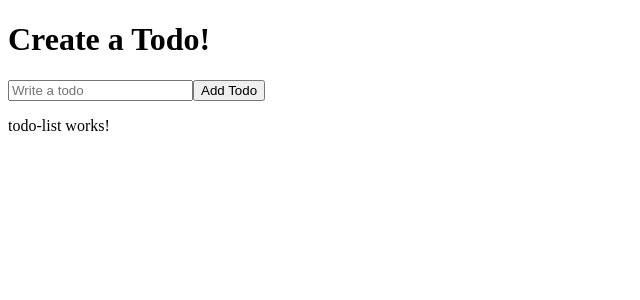
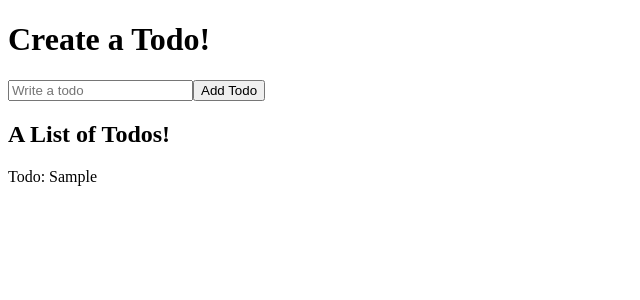
Before and after one commit to karlerikb/angularmaterial, an Angular app: page / in a window 1280 px wide. Both pictures are taken after typing "Sample" into the empty fields and a click on the button "Add Todo". Shown: the top 300 px of the page, without its empty margins (0-640 px from the left). Built offline with nearby package versions, Linux system fonts and the light colour scheme.

Commit message:
added functionality to generate todo components on the page

```diff
--- a/src/app/todo-list/todo-list.component.html
+++ b/src/app/todo-list/todo-list.component.html
@@ -1,3 +1,3 @@
-<p>
-  todo-list works!
-</p>
+<h2>A List of Todos!</h2>
+
+<app-todo *ngFor="let todo of todos" [todoObj]="todo"></app-todo>
--- a/src/app/todo-list/todo-list.component.ts
+++ b/src/app/todo-list/todo-list.component.ts
@@ -1,4 +1,6 @@
 import { Component, OnInit } from '@angular/core';
+import { Subscription } from 'rxjs';
+import { TodoServerService } from '../todo-server.service';
 
 @Component({
   selector: 'app-todo-list',
@@ -7,9 +9,17 @@ import { Component, OnInit } from '@angular/core';
 })
 export class TodoListComponent implements OnInit {
 
-  constructor() { }
+  private todoSubscription = new Subscription();
+  todos;
+
+  constructor(private todoServer: TodoServerService) { }
 
   ngOnInit() {
+    this.todos = this.todoServer.getTodos();
+
+    this.todoSubscription = this.todoServer.updateTodo.subscribe( () => {
+      this.todos = this.todoServer.getTodos();
+    });
   }
 
 }
--- a/src/app/todo-server.service.ts
+++ b/src/app/todo-server.service.ts
@@ -10,6 +10,7 @@ export class TodoServerService {
   updateTodo = new Subject();
 
   constructor() { }
+
 
   addTodos(todoText) {
 
@@ -25,4 +26,11 @@ export class TodoServerService {
 
     this.updateTodo.next();
   }
+
+
+  getTodos() {
+    return [...this.todos];
+  }
+
+
 }
--- a/src/app/todo/todo.component.html
+++ b/src/app/todo/todo.component.html
@@ -1,3 +1,3 @@
-<p>
-  todo works!
-</p>
+<div class="todo">
+  <p>Todo: {{ todoObj.body }}</p>
+</div>
--- a/src/app/todo/todo.component.ts
+++ b/src/app/todo/todo.component.ts
@@ -1,4 +1,4 @@
-import { Component, OnInit } from '@angular/core';
+import { Component, OnInit, Input } from '@angular/core';
 
 @Component({
   selector: 'app-todo',
@@ -7,6 +7,8 @@ import { Component, OnInit } from '@angular/core';
 })
 export class TodoComponent implements OnInit {
 
+  @Input() todoObj;
+
   constructor() { }
 
   ngOnInit() {
```
